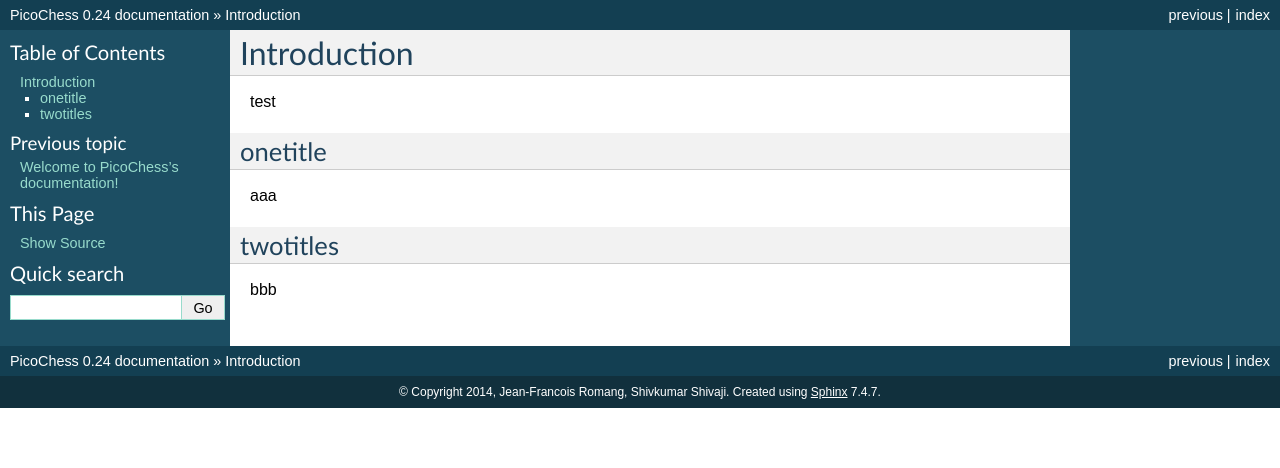
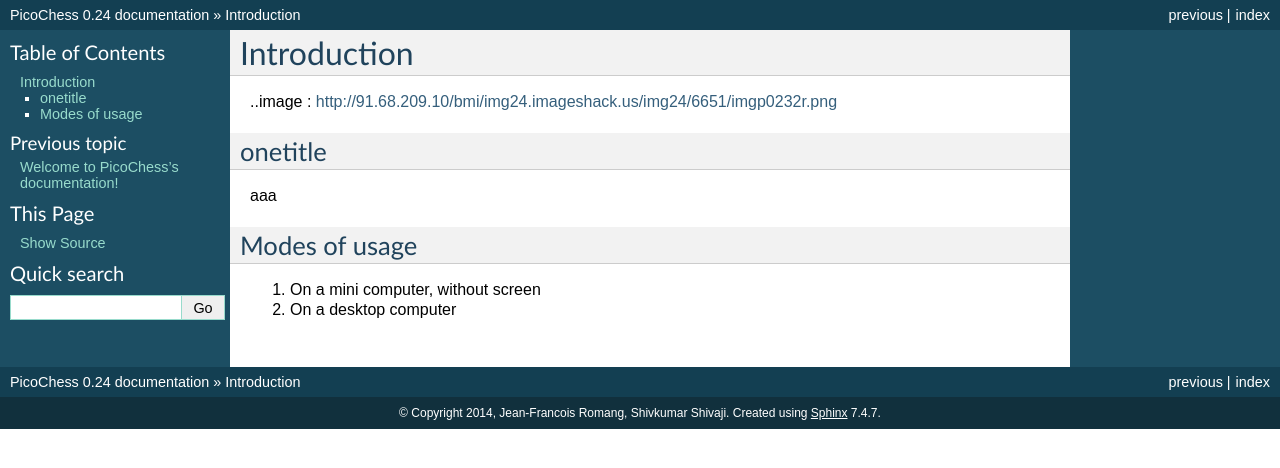
Before and after one commit to jromang/picochess, a Sphinx documentation site: the page built from docs/introduction.rst, in a window 1280 px wide. Shown: the top 468 px of the page. Built offline with Sphinx 7.4.7, drawn with Linux system fonts in a browser that asks for light colours.

Commit message:
Update introduction.rst

```diff
--- a/docs/introduction.rst
+++ b/docs/introduction.rst
@@ -1,14 +1,16 @@
 Introduction
 ============
 
-test
+..image : http://91.68.209.10/bmi/img24.imageshack.us/img24/6651/imgp0232r.png
 
 onetitle
 --------
 
 aaa
 
-twotitles
----------
+Modes of usage
+--------------
 
-bbb
+#. On a mini computer, without screen
+
+#. On a desktop computer
```
